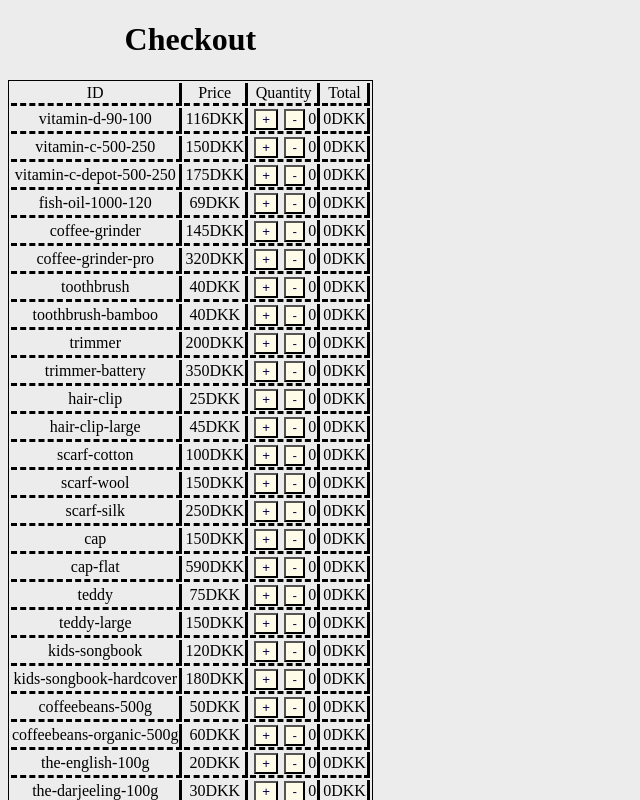
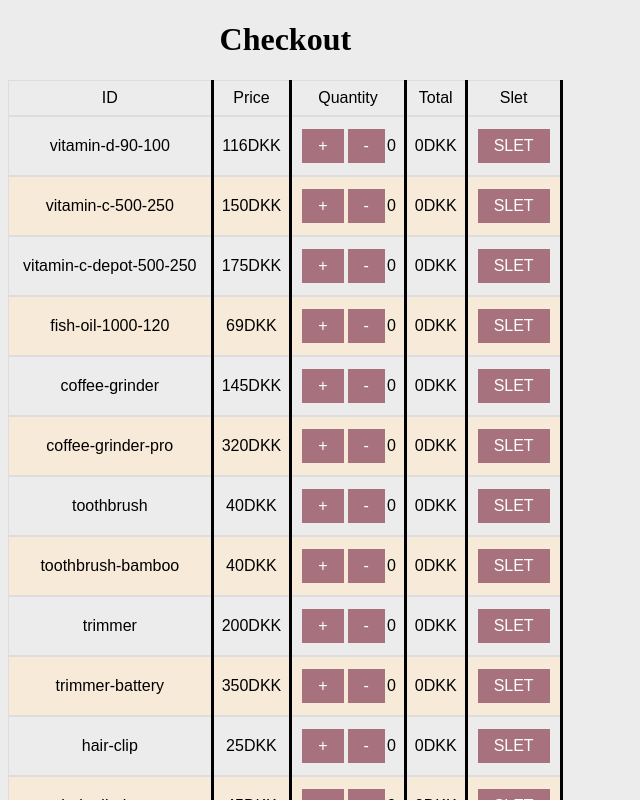
Before and after one commit to ChviChvi/WEBPAGE-REACT, a React (Create React App) app: page / in a window 1280 px wide. Shown: the top 800 px of the page, without its empty margins (0-640 px from the left). Built offline with nearby package versions, Linux system fonts and the light colour scheme.

Commit message:
added sletknap , comments and skuffed css stylesheet ( det skal laves pænere :) )

```diff
--- a/src/App.js
+++ b/src/App.js
@@ -1,8 +1,14 @@
 import { useEffect, useState } from "react";
 import { checkoutlist } from './Basket';
+import './stylesheets/checkouttable.css'; // import CSS styles
 function List() {
+
+
+    // Initialize 'counts' state with 0 for each item in the basket.js
     const [counts, setCounts] = useState(new Array(checkoutlist.length).fill(0));
-
+    // initialize a sletknap state which is an empty array --.
+    const [sletKnap, setSletKnap] = useState([]);
+    // Adds count button +/- and function
     function Counter({index }) {
         const count = counts[index];
         const clickHandlerIncrement = () => {
@@ -23,8 +29,18 @@ function List() {
         );
     }
 
+
+    // creates the table
     const listItems = checkoutlist.map((item, index) => {
+        // we remove the row if the index of the row is in the removed array.
+        if (sletKnap.includes(index)) return null;
+        // here we calculate the total price..
         const total = item.price * counts[index];
+        // handling the clicks for removing the item. -> (adds index to of the item in the array initialized earlier.
+        const clickHandlerRemove = () => {
+            setSletKnap((removed) => [...removed, index]);
+        };
+        // 1 row with every id the item has. + slet knap (item.d/pice/count/total)
         return (
             <tr key={item.id}>
                 <td>{item.id}</td>
@@ -39,17 +55,25 @@ function List() {
                     {total}
                     {item.currency}
                 </td>
+
+                <td>
+                    <button onClick={clickHandlerRemove}>SLET</button>
+                </td>
+
+
             </tr>
         );
     });
 
+    // calculates the total price of all the items which are not in the sletknap array.
     let totalSum = 0;
     for (let i = 0; i < checkoutlist.length; i++) {
+        if (sletKnap.includes(i)) continue;
         const item = checkoutlist[i];
         const count = counts[i];
         totalSum += item.price * count;
     }
-
+    // Renders the headers, body, and bottom row.
     return (
         <table>
             <thead>
@@ -58,13 +82,14 @@ function List() {
                 <td>Price</td>
                 <td>Quantity</td>
                 <td>Total</td>
+                <td>Slet</td>
             </tr>
             </thead>
             <tbody>
             {listItems}
-            <tr>
+            <tr className="rows-css">
 
-                <td colSpan={3}>Total price:</td>
+                <td colSpan={4}>Total price:</td>
                 <td>
                     {totalSum}
                     {checkoutlist[0].currency}
@@ -82,10 +107,7 @@ function App() {
                 <h1>Checkout</h1>
                 <List/>
             </div>
-
-
         </>
-
     );
 }
 
--- /dev/null
+++ b/src/stylesheets/checkouttable.css
@@ -0,0 +1,50 @@
+table {
+    border-collapse: collapse;
+    width: 100%;
+    max-width: 800px;
+    margin: auto;
+    font-family: sans-serif;
+    border: 1px solid #ddd;
+}
+
+th {
+    text-align: left;
+    background-color: #EDDBC7;
+    padding: 8px;
+}
+
+td {
+    padding: 8px;
+    border-bottom: 2px solid #ddd;
+}
+
+tr:nth-child(even) {
+    background-color: #F8EAD8;
+}
+
+button {
+    background-color: #A7727D;
+    border: none;
+    color: white;
+    padding: 8px 16px;
+    text-align: center;
+    text-decoration: none;
+    display: inline-block;
+    font-size: 16px;
+    margin: 4px 2px;
+    cursor: pointer;
+}
+
+button:hover {
+    opacity: 0.8;
+}
+
+.total {
+    font-weight: bold;
+    text-align: right;
+    padding: 8px;
+}
+
+.total span {
+    color: #4CAF50;
+}
```
